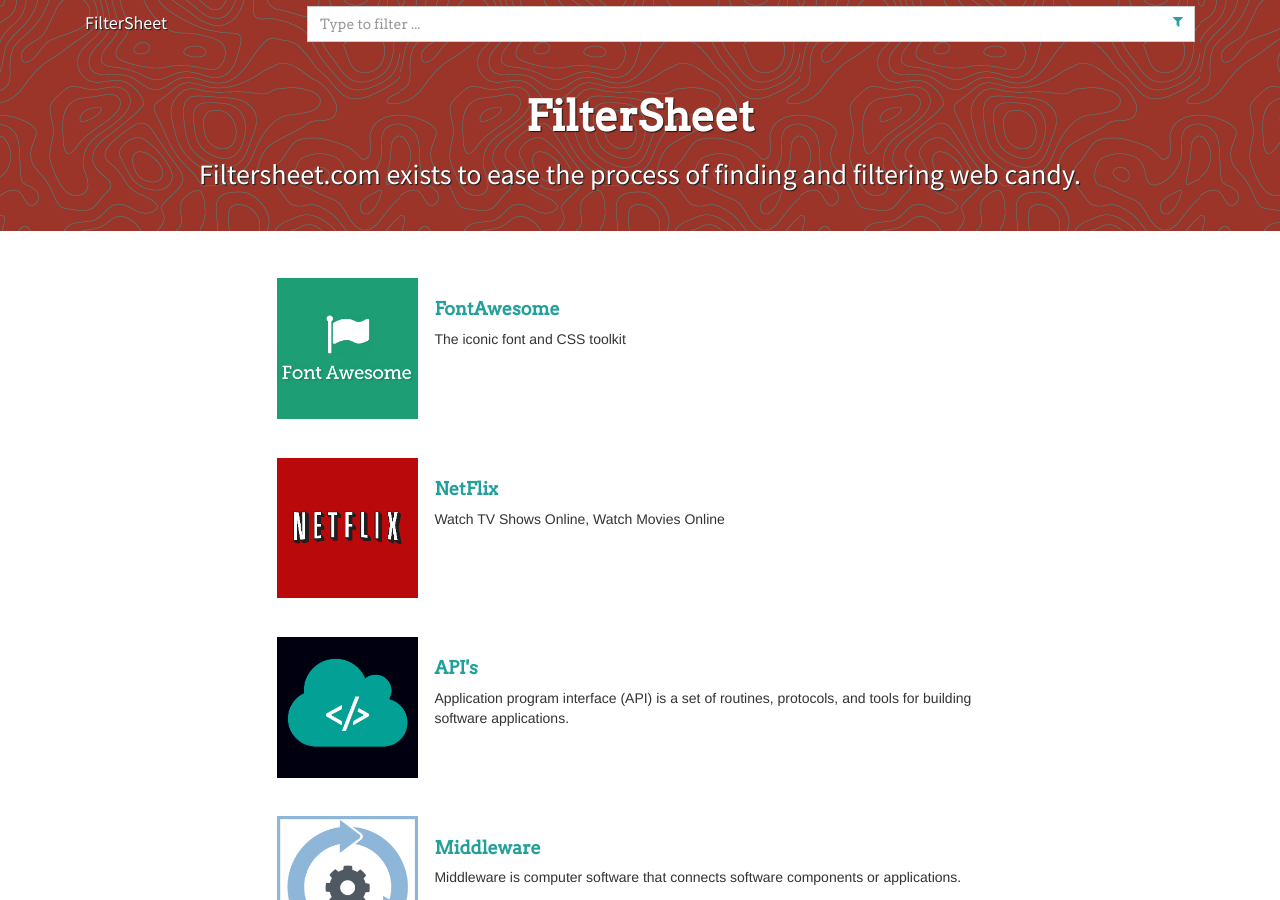
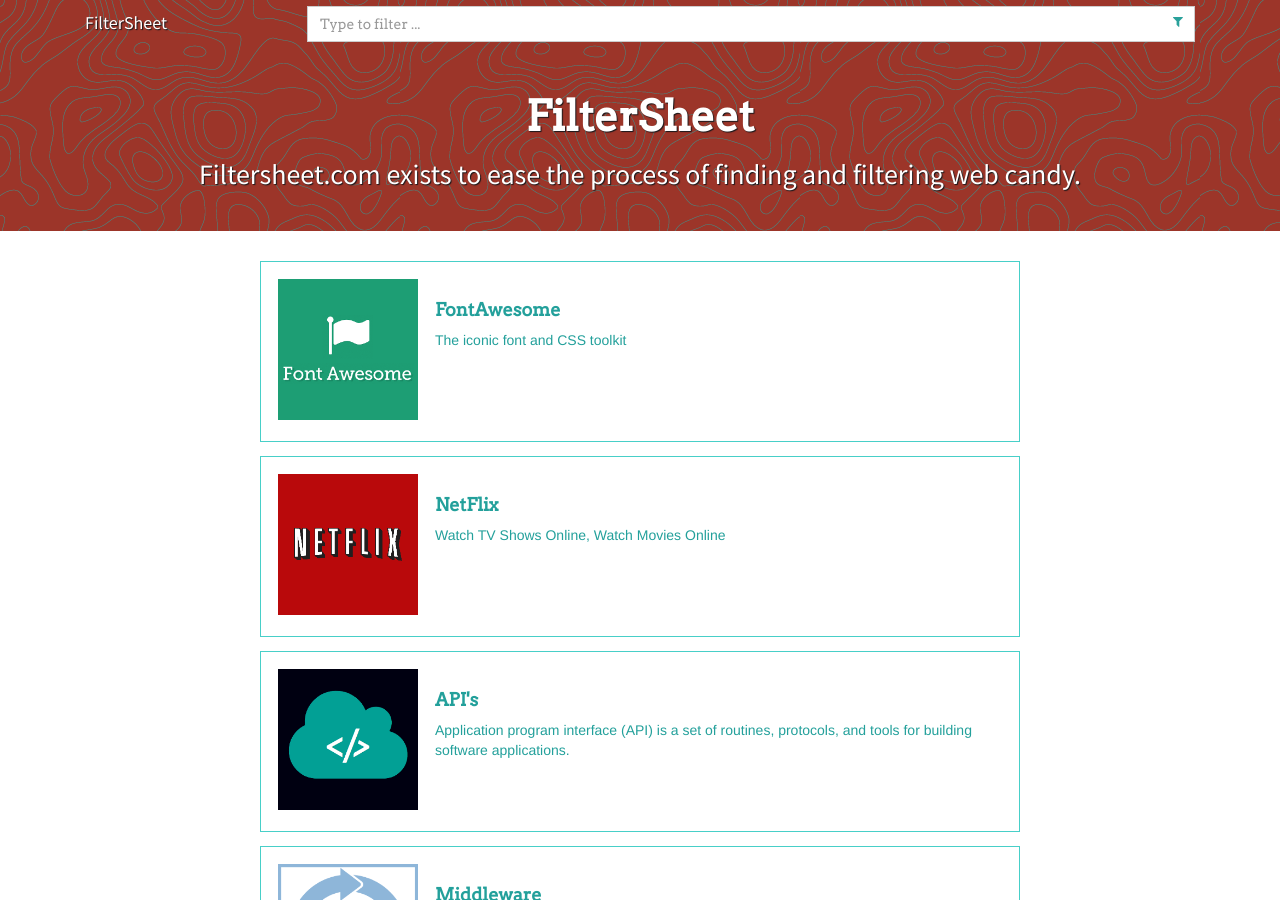
Before and after one commit to filtersheet/filtersheet.github.io, a Jekyll site: the page built from index2.html, in a window 1280 px wide and 900 px high. Built offline with Jekyll 4.4.1, drawn with Linux system fonts in a browser that asks for light colours; comment, search, counter and statistics services are not loaded.

Commit message:
edit/html - Wrap sheets in link tag

```diff
--- a/index2.html
+++ b/index2.html
@@ -23,15 +23,17 @@
             <div class="list">
 
             {% for sheet in site.data.sheets %}
+                <a href="{{ sheet.url }}" class="link-div">
             <div class="sheet-row">
                     <div class="sheet-icon">
                         <img src="/assets/img/logo/{{ sheet.logo }}" class="img-responsive" />
                     </div>
                     <div class="sheet-detail">
-                    <h4 class="sheet-title"><a href="{{ sheet.url }}">{{ sheet.title }}<span class="hidden"> ({{ sheet.meta }})</span></a></h4><!-- /.sheet -->
+                        <h4 class="sheet-title">{{ sheet.title }}<span class="hidden"> ({{ sheet.meta }})</span></h4><!-- /.sheet -->
                         <p class='sheet-description'>{{ sheet.description }}</p>
                     </div>
             </div><!-- /.sheets -->
+                </a>
             {% endfor %}
 
             </div><!-- /.list -->
```
Lines whose indentation alone changed are shown as unchanged.
